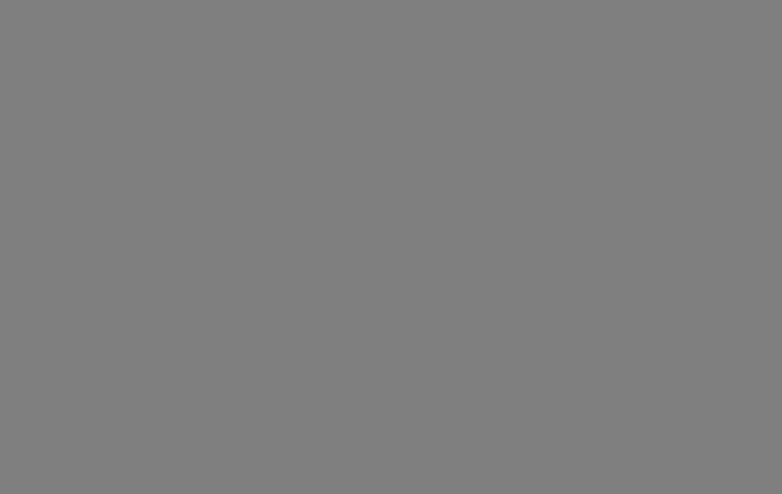
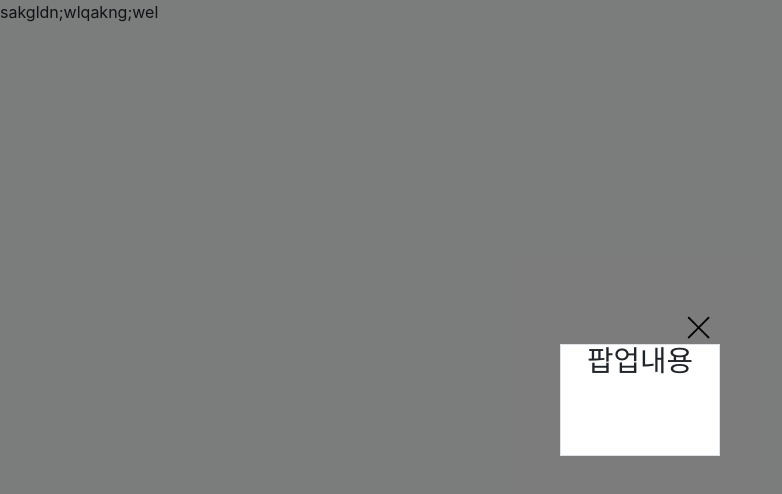
Before and after one commit to aooo10/learnhtml, a plain HTML site: page index.html in a window 1280 px wide. Shown: the whole page, without its empty margins (0-782 px from the left). Drawn offline with nearby package versions, Linux system fonts and the light colour scheme.

Commit message:
자바스크립트 1일차

```diff
--- a/css/style.css
+++ b/css/style.css
@@ -53,7 +53,7 @@
   --bodyc: #474747;
 }
 
-.popipdiv::before{
+.popupdiv::before{
   content:"";
   position:fixed;
   background-color: rgba(0, 0, 0, .5);
@@ -72,17 +72,14 @@
   left:0;
   bottom: 0;
   right: 0;
-  margin:auto;
   width: 10rem;
   height: 7rem;
   line-height: 2rem;
   font-size: 1.8rem;
-  text-align: center;
   display: none;
 }
 
 #popup button{
-  position: absolute;
   right: 0;
   bottom: 100%;
 }
--- a/index.html
+++ b/index.html
@@ -14,11 +14,38 @@
 
 </head>
 
-<body class="popipdiv">
-        <div id="popup" class="bg-white border position-fixed">
+<body class="popupdiv">
+        <div id="popup" class="bg-white border position-fixed text-center m-auto">
             <p>팝업내용</p>
-            <button class="bg-transparent border-0"><i class="bi bi-x-lg "></i></button>
+            <button class="bg-transparent border-0 position-absolute">
+                <i class="bi bi-x-lg "></i>
+            </button>
         </div>
+        <script>
+                 document.body.classList += " bg-light";
+        //객체접근을 위해서 html파일부터 접근한다. document
+        // 하위객체 호출시 obj접근과 동일함 document.body ->  유일하게 body와 head는 document에서 직접접근
+        // body태그의 class에 접근하는 명령
+        // document.body.classList -> 하위메서드로 2개 add, remove가 존재함
+        // 연산식으로 표현하는 것을 더 좋와함 왜???? 추후 array와 같은 데이터를 연동할때 더 편함
+        // document.body.classList.add(추가할클래스명) == document.body.classList +=" 추가할클래스명"
+        // 후자 표현식이 다용도로 쓰일 수 있어서 추천함
+
+        document.body.innerHTML += "sakgldn;wlqakng;wel";
+
+        //innerHTML은 동적객체 (자바스크립트를 통해 생성되는 태그들) 및 컨텐츠 삭제 및 추가 조작을 해주는
+        //매우 중요한 키워드임
+        // document.body.innerHTML = ""
+        // 상위명령을 실행하면 body태그의 모든 태그를 삭제 화면에 아무것도 안나오게됨
+
+        document.querySelector("#popup button").addEventListener("click", function () {
+            document.body.classList.remove("popupdiv");
+        })
+
+        //querySelector메서드는 객체를 선택하는 함수로 스타일과 같은 선택자를 그대로 사용
+        //이벤트와 해당실행명령을 이어주는 메서드
+        //addEventListener(이벤트, 실행함수)
+        </script>
 </body>
 
 </html>
```
